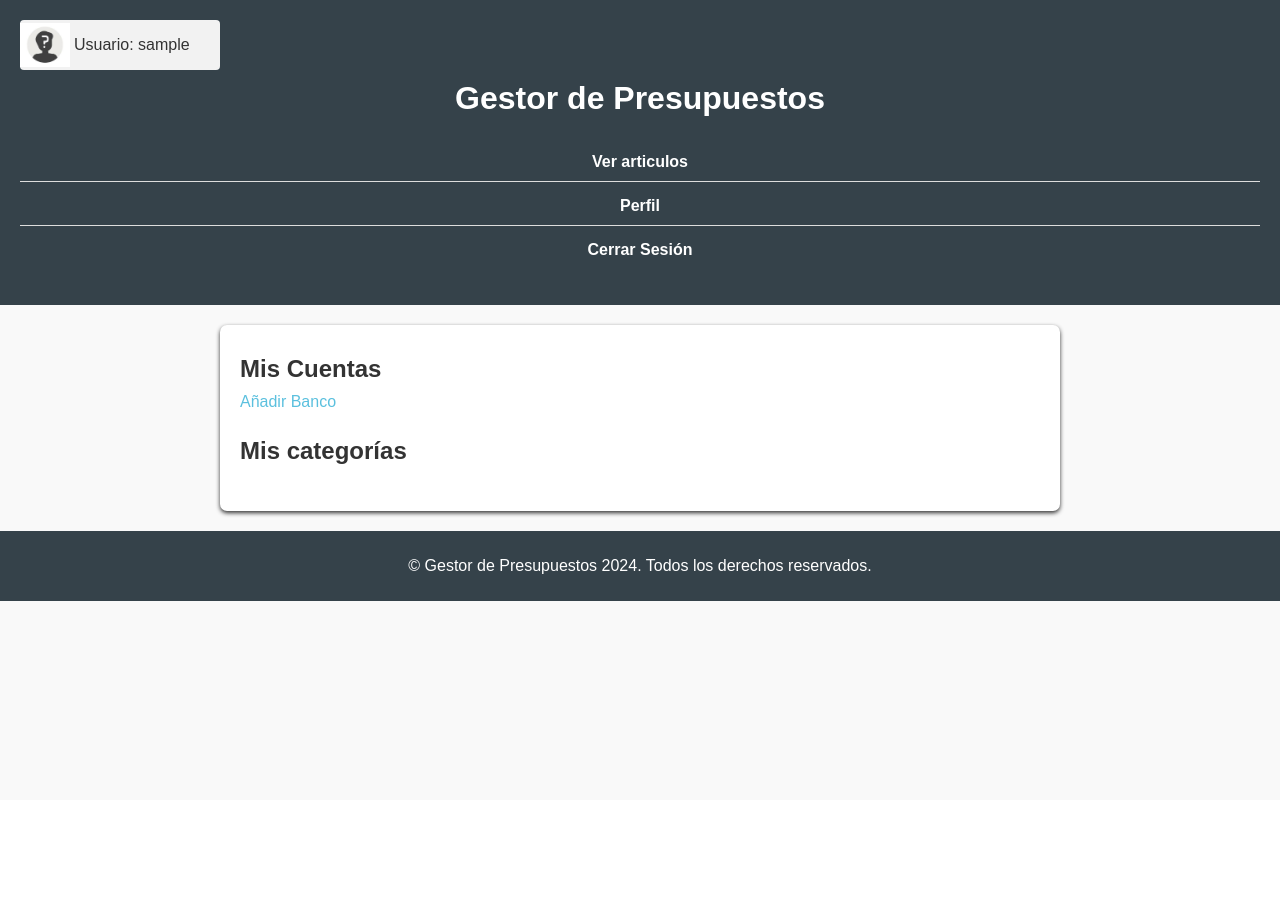
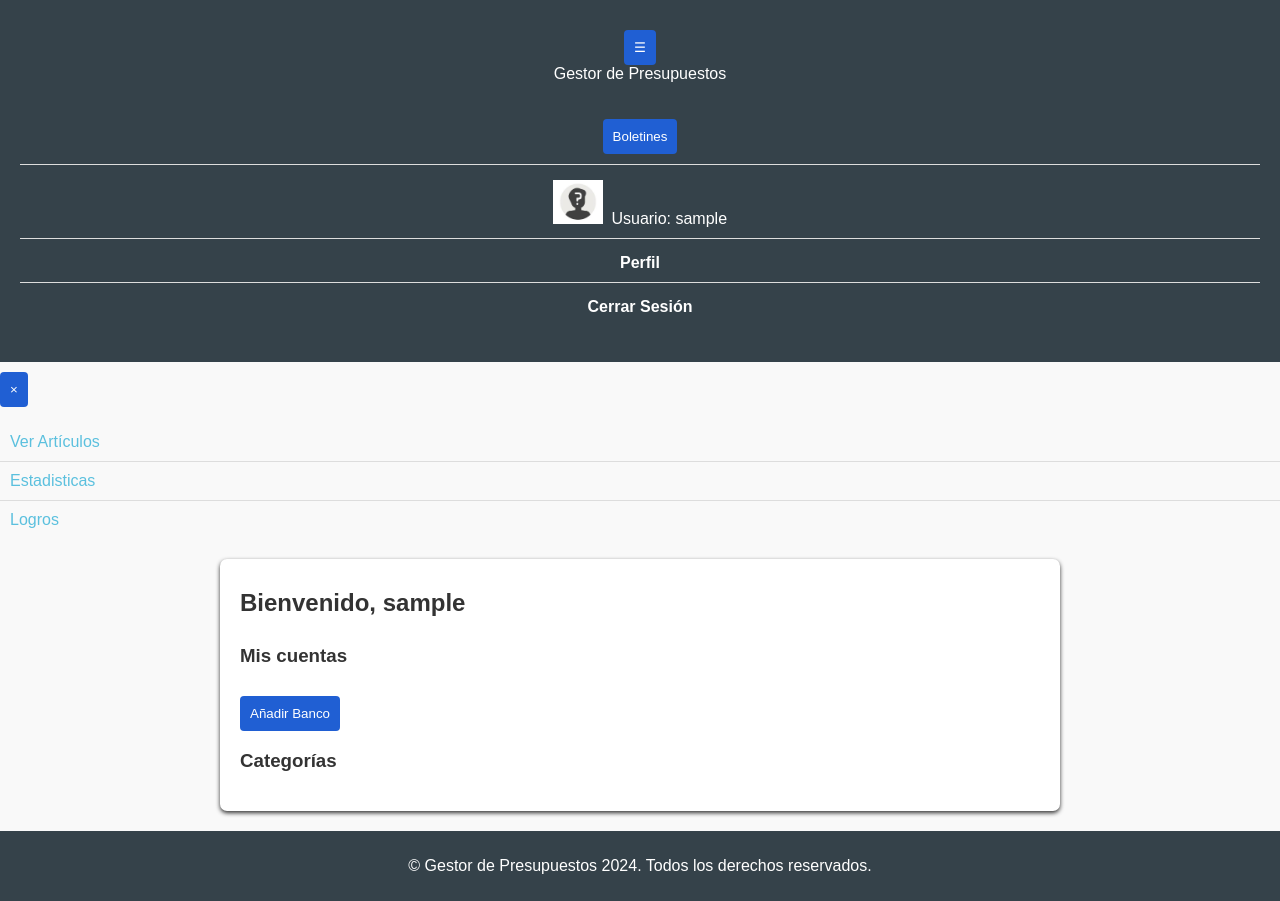
Before and after one commit to Fabo01/Gestor_de_Presupuestos, a PHP site: page /dashboard.php in a window 1280 px wide. Before the commit the page ends 601 px from the top, so only its background shows below. Run offline with PHP 8.4, Linux system fonts and the light colour scheme; the visitor is signed in with stand-in values (Sample User, id 1); data that the repository does not hold is empty.

Commit message:
orden de php segun los html

```diff
--- a/Traslado Flask a php/dashboard.php
+++ b/Traslado Flask a php/dashboard.php
@@ -38,21 +38,45 @@ if (isset($_GET['success'])) {
     <title>Dashboard</title>
     <link rel="stylesheet" href="css/style.css">
 </head>
+
 <body>
-    <header>
-            <div class="perfil">
-                <img src="img/user.jpg" alt="Perfil">
-                <p>Usuario: <?php echo htmlspecialchars($_SESSION['user']); ?></p>
+
+    <header class="navbar">
+        <button id="menu-btn" class="menu-btn">&#9776;</button>
+            <div class="logo">
+                Gestor de Presupuestos
             </div>
-            <h1>Gestor de Presupuestos</h1>
-            <nav class="inicio">
+
+            <nav class="nav">
                 <ul>
-                    <li><a href="#">Ver articulos</a></li>
+                    <li>
+                        <a href="#">
+                            <button class="btn btn-boletines">Boletines</button>
+                        </a>
+                    </li>
+
+                    <li>
+                        <div class="user-dropdown">
+                            <img src="img/user.jpg" alt="Perfil" class="user-avatar">
+                            <span>Usuario: <?php echo htmlspecialchars($_SESSION['user']); ?></span>
+                        </div>
+                    </li>
+
                     <li><a href="#">Perfil</a></li>
                     <li><a href="logout.php">Cerrar Sesión</a></li>
                 </ul>
             </nav>
     </header>
+
+    <aside id="sidebar" class="sidebar">
+        <button id="close-btn" class="close-btn">&times;</button>
+
+        <ul>
+            <li><a href="#">Ver Artículos</a></li>
+            <li><a href="#">Estadisticas</a></li>
+            <li><a href="#">Logros</a></li>
+        </ul>
+    </aside>
 
 <!-------------------------------------------- Codigo php -------------------------------------->
 
@@ -62,11 +86,17 @@ if (isset($_GET['success'])) {
 <!---------------------------------------------------------------------------------------------------------------------------->
 
     <main>
-        <h2>Mis Cuentas</h2>
-        <div class="container-cuentas">
-            <a href="añadir_nuevo_banco.php">Añadir Banco</a>
-            <ul>
+        <h2>Bienvenido, <?php echo htmlspecialchars($_SESSION['user']); ?></h2>
+        <div class="container-gestion">
 
+            <h3>Mis cuentas</h3>
+            <ul class="lista-cuentas">
+
+                <div class="btn-banco-container">
+                    <a href="añadir_nuevo_banco.php">
+                        <button class="btn btn-banco">Añadir Banco</button>
+                    </a>
+                </div>
 <!-------------------------------------------- Codigo php -------------------------------------->
                     <?php
                     $stmt = $db->prepare("SELECT ID_cuentabanco, banco FROM Cuentas_de_banco WHERE ID_usuario = ?");
@@ -75,19 +105,22 @@ if (isset($_GET['success'])) {
                     $result = $stmt->get_result();
 
                     while ($row = $result->fetch_assoc()) {
-                echo "<li><p>" . htmlspecialchars($row['banco']) . " <a href='ver_categorias.php?id_banco=" . htmlspecialchars($row['ID_cuentabanco']) . "'>Ver Categorias</a> </p></li>";
+                        echo "<li>
+                                <strong>" . htmlspecialchars($row['banco']) . "</strong>
+                                <div class='btn-group'>
+                                    <a href='ver_categorias.php?id_banco=" . htmlspecialchars($row['ID_cuentabanco']) . "'>
+                                        <button class='btn btn-categorias'>Ver Categorías</button>
+                                    </a>
+                                </div>
+                            </li>";
                     }
                     $stmt->close();
                     ?>
 <!---------------------------------------------------------------------------------------------------------------------------->
+            </ul>
 
-            </ul>
-        </div>
-
-        <h2>Mis categorías</h2>
-        <div class="container-categorias">
-            <ul>
-
+            <h3>Categorías</h3>
+            <ul class="lista-categorias">
 <!-------------------------------------------- Codigo php -------------------------------------->
                 <?php
                 $stmt = $db->prepare("SELECT Categoria.nombre, Cuentas_de_banco.banco FROM Categoria
@@ -98,7 +131,19 @@ if (isset($_GET['success'])) {
                 $result = $stmt->get_result();
 
                 while ($row = $result->fetch_assoc()) {
-                    echo "<li>Cuenta: " . htmlspecialchars($row['banco']) . " - Categoría: " . htmlspecialchars($row['nombre']) . "</li>";
+                    echo "<li>Cuenta: " . htmlspecialchars($row['banco']) . " - Categoría: " . htmlspecialchars($row['nombre']) . "
+                            <div class='btn-group'>
+                                <a href=''>
+                                    <button class='btn btn-categorias'>Asignar Presupuesto</button>
+                                </a>
+                                <a href=''>
+                                    <button class='btn btn-categorias'>Agregar Transacción</button>
+                                </a>
+                                <a href=''>
+                                    <button class='btn btn-categorias'>Ver Presupuesto</button>
+                                </a>
+                            </div>
+                         </li>";
                 }
                 $stmt->close();
                 ?>
@@ -106,8 +151,11 @@ if (isset($_GET['success'])) {
             </ul>
         </div>
     </main>
+
     <footer>
         <p>&copy; Gestor de Presupuestos 2024. Todos los derechos reservados.</p>
     </footer>
+
+    <script src="js/menu_lateral.js"></script>
 </body>
 </html>
--- /dev/null
+++ b/Traslado Flask a php/js/menu_lateral.js
@@ -0,0 +1,7 @@
+document.getElementById('menu-btn').addEventListener('click', function() {
+    document.getElementById('sidebar').style.width = '250px';
+});
+
+document.getElementById('close-btn').addEventListener('click', function() {
+    document.getElementById('sidebar').style.width = '0';
+});
```
Also changed, not shown: Traslado Flask a php/ver_categorias.php (+61 -5 lines). Lines whose indentation alone changed are shown as unchanged.
